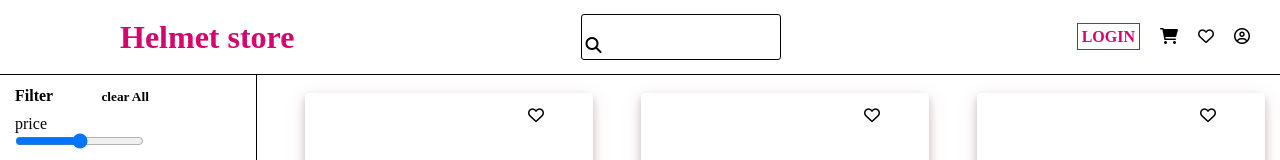
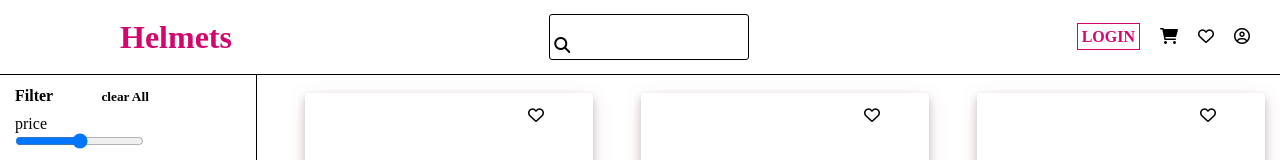
Before and after one commit to Vickyaadhavv/bike-accessories, a plain HTML site: page product.html in a window 1280 px wide. Shown: the top 160 px of the page. Drawn offline with Linux system fonts and the light colour scheme.

Commit message:
Update product.html

```diff
--- a/product.html
+++ b/product.html
@@ -10,7 +10,7 @@
 </head>
 <body>
   <header>
-    <h1>Helmet store</h1>
+    <h1>Helmets</h1>
     <div class="search">
       <input type="search" placeholder="">
       <i class="fa-solid fa-magnifying-glass"></i>
```
